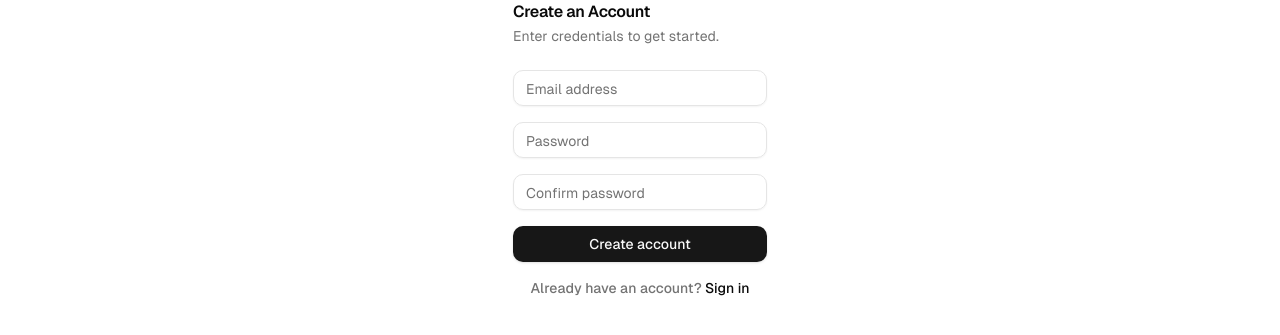
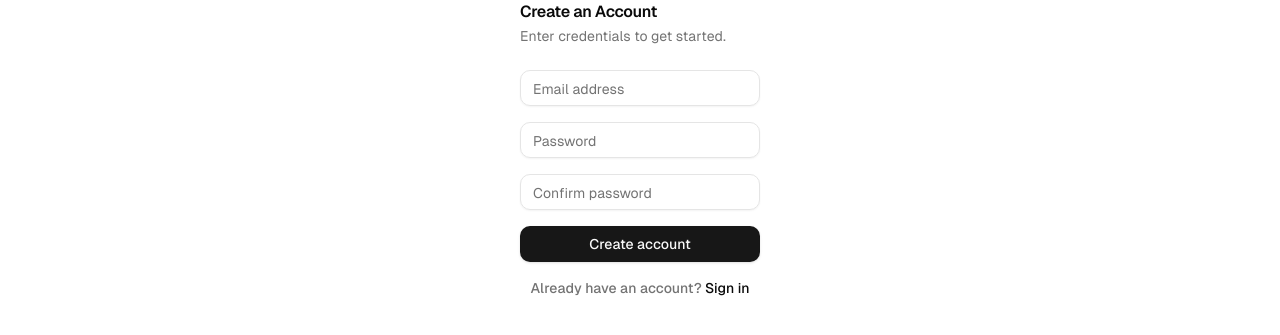
Before and after one commit to unorodeo/authexp_, a Next.js app: page /sign-up in a window 1280 px wide. Shown: the part 249-584 px from the top of the page. Built offline with nearby package versions, Linux system fonts and the light colour scheme.

Commit message:
refac: update the `max-width` of card contents

```diff
--- a/app/(auth)/sign-in/page.tsx
+++ b/app/(auth)/sign-in/page.tsx
@@ -27,7 +27,7 @@ export default async function SignIn() {
 				<CardTitle>Sign in to Account</CardTitle>
 				<CardDescription>Enter credentials to get access.</CardDescription>
 			</CardHeader>
-			<CardContent className="md:min-w-72">
+			<CardContent className="md:max-w-72">
 				<SignInForm />
 				<p className="mt-4 text-center small muted">
 					Do not have an account?{" "}
--- a/app/(auth)/sign-up/page.tsx
+++ b/app/(auth)/sign-up/page.tsx
@@ -18,7 +18,7 @@ export default function SignUp() {
 				<CardTitle>Create an Account</CardTitle>
 				<CardDescription>Enter credentials to get started.</CardDescription>
 			</CardHeader>
-			<CardContent className="md:min-w-72">
+			<CardContent className="md:max-w-72">
 				<SignUpForm />
 				<p className="mt-4 text-center small muted">
 					Already have an account?{" "}
```
